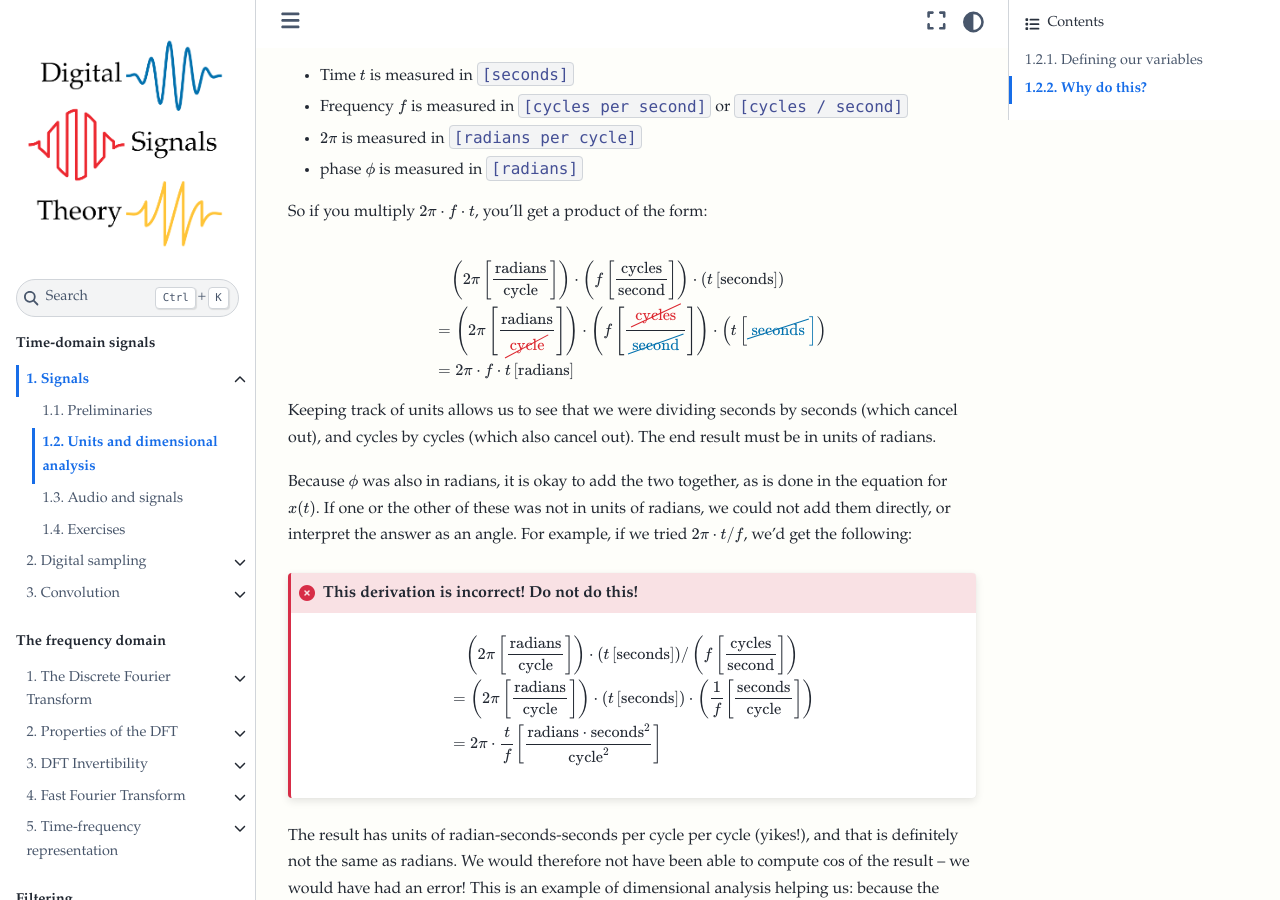
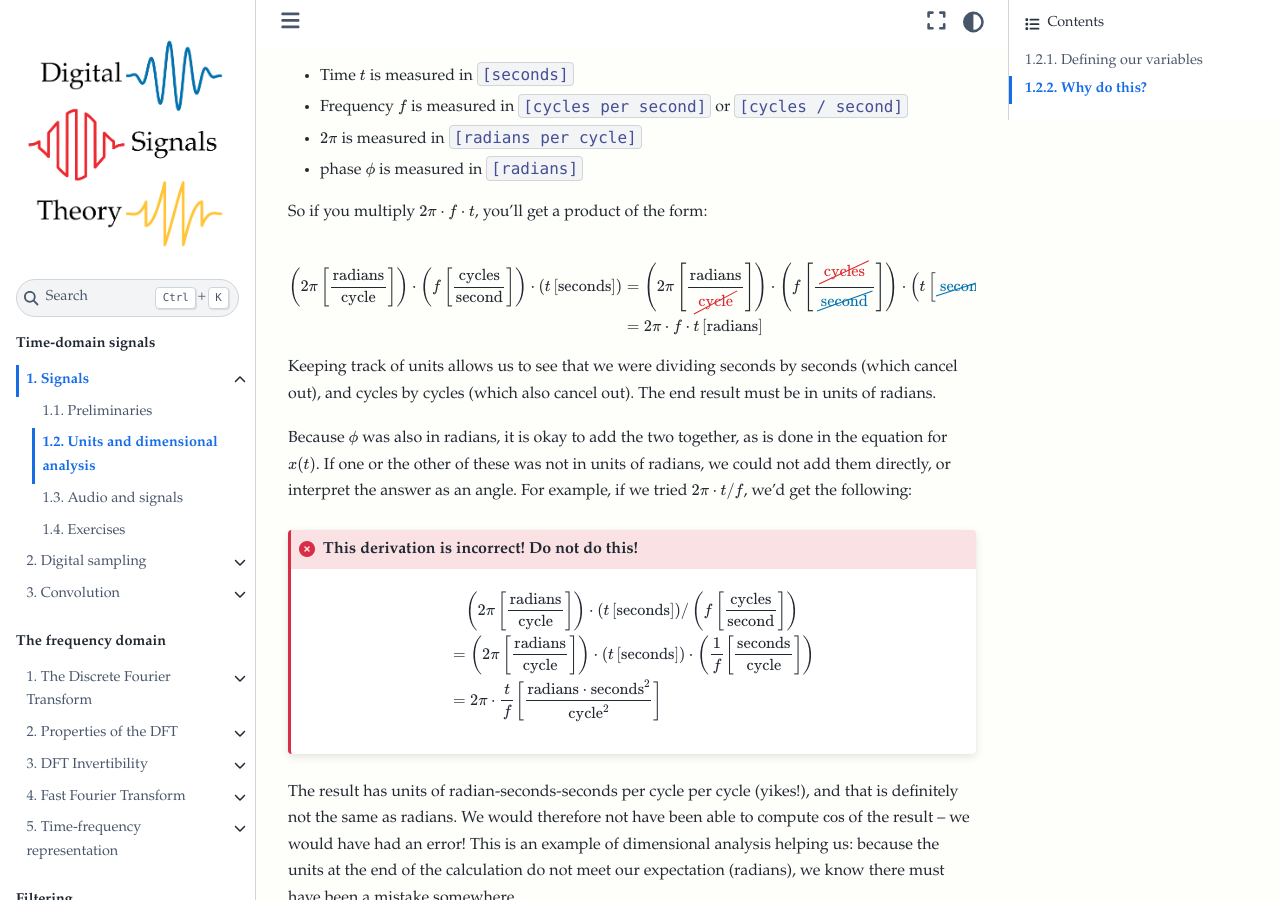
Before and after one commit to bmcfee/dstbook, a Jupyter Book: the page built from content/ch01-signals/Units.ipynb, in a window 1280 px wide and 900 px high, scrolled down 1103 px. Built offline with Jupyter Book 1.0.4 settings and Sphinx 7.4.7 and the Sphinx Book theme 1.1.4, drawn with Linux system fonts in a browser that asks for light colours; pages that are not in the unit, such as notebooks, are missing from menus; part of the change alters nothing that is shown.

```diff
--- a/_config.yml
+++ b/_config.yml
@@ -84,11 +84,23 @@ sphinx:
   config:
     html_theme_options:
       use_download_button: false
-    mathjax_config:
-      TeX:
-        extensions:
-          - color.js
-          - cancel.js
+    mathjax_path: https://cdn.jsdelivr.net/npm/mathjax@3/es5/tex-mml-chtml.js
+    mathjax3_config:
+      loader:
+        load:
+          - "[tex]/configmacros"
+          - "[tex]/cancel"
+          - "[tex]/color"
+      tex:
+        packages:
+          "+":
+            - configmacros
+            - cancel
+            - color
+        macros:
+          "red": ["{\\color{\\#DC2830} #1}", 1]
+          "floor": ["{\\lfloor#1\\rfloor}", 1]
+
     latex_elements:
       extrapackages: \usepackage{cancel,color}
 
```
Also changed, not shown: content/ch01-signals/Units.ipynb.
